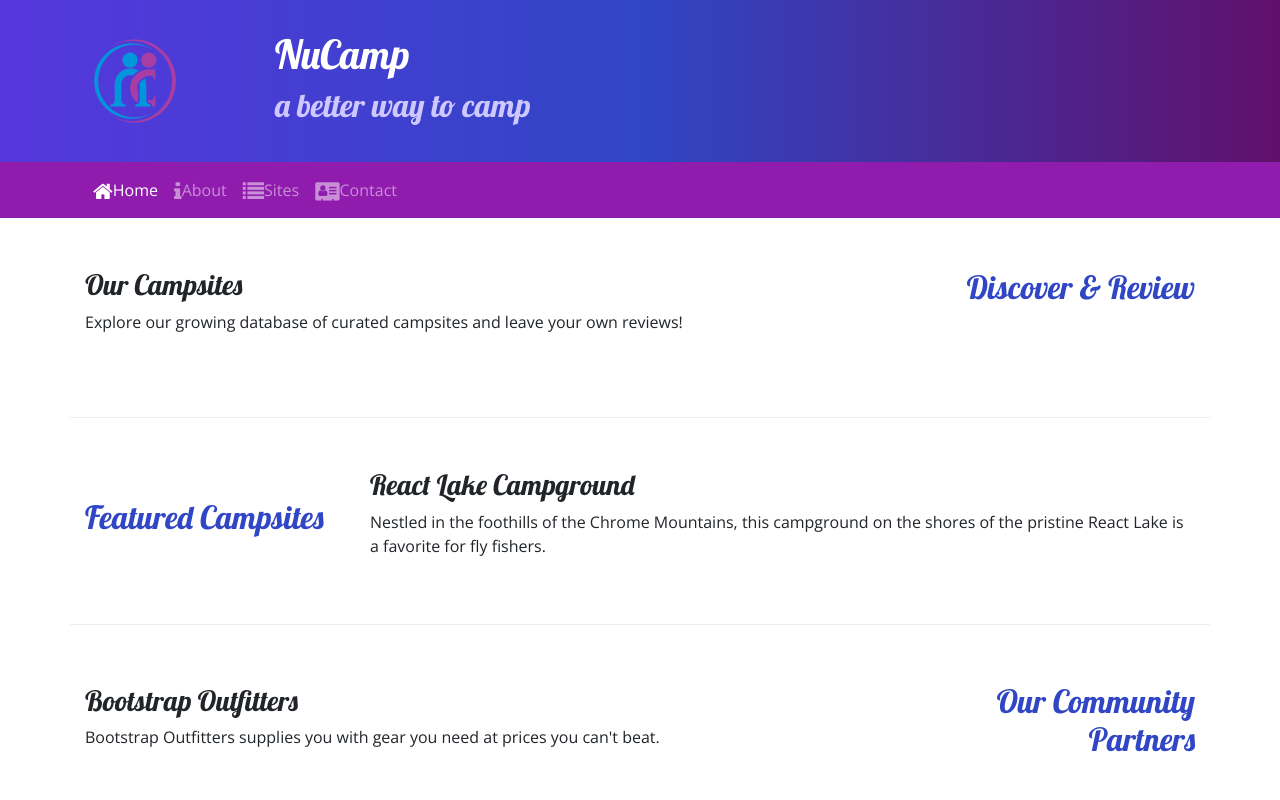
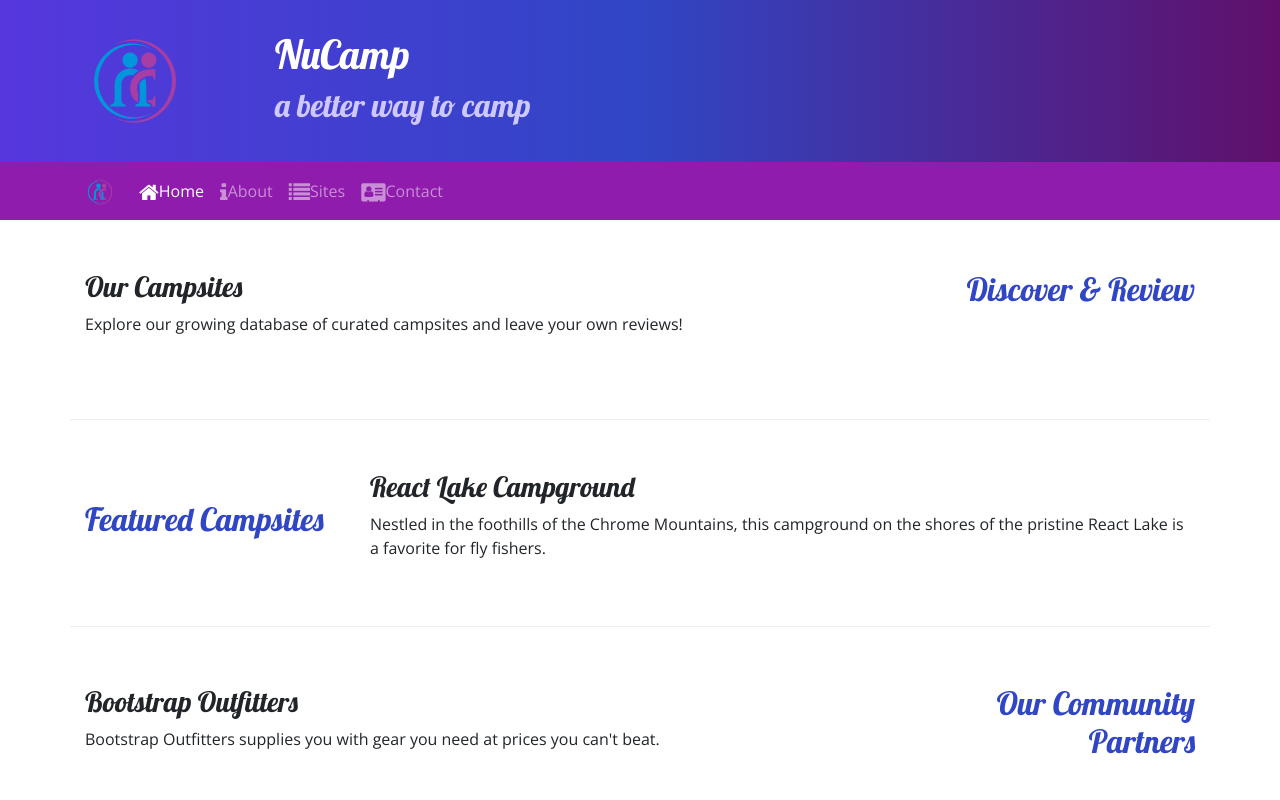
Before and after one commit to laylar/nucamp-bootstrap, a website: page index.html in a window 1280 px wide. Shown: the top 800 px of the page. Drawn offline with nearby package versions, Linux system fonts and the light colour scheme.

Commit message:
updated icons

```diff
--- a/index.html
+++ b/index.html
@@ -35,6 +35,7 @@
 
     <nav class="navbar navbar-expand-sm navbar-dark sticky-top">
         <div class="container">
+            <a class="navbar-brand" href="#"><img src="img/logo.png" height="30" width="30" /></a>
             <button class="navbar-toggler" type="button" data-toggle="collapse" data-target="#nucampNavbar">
                 <span class="navbar-toggler-icon"></span>
             </button>
```
